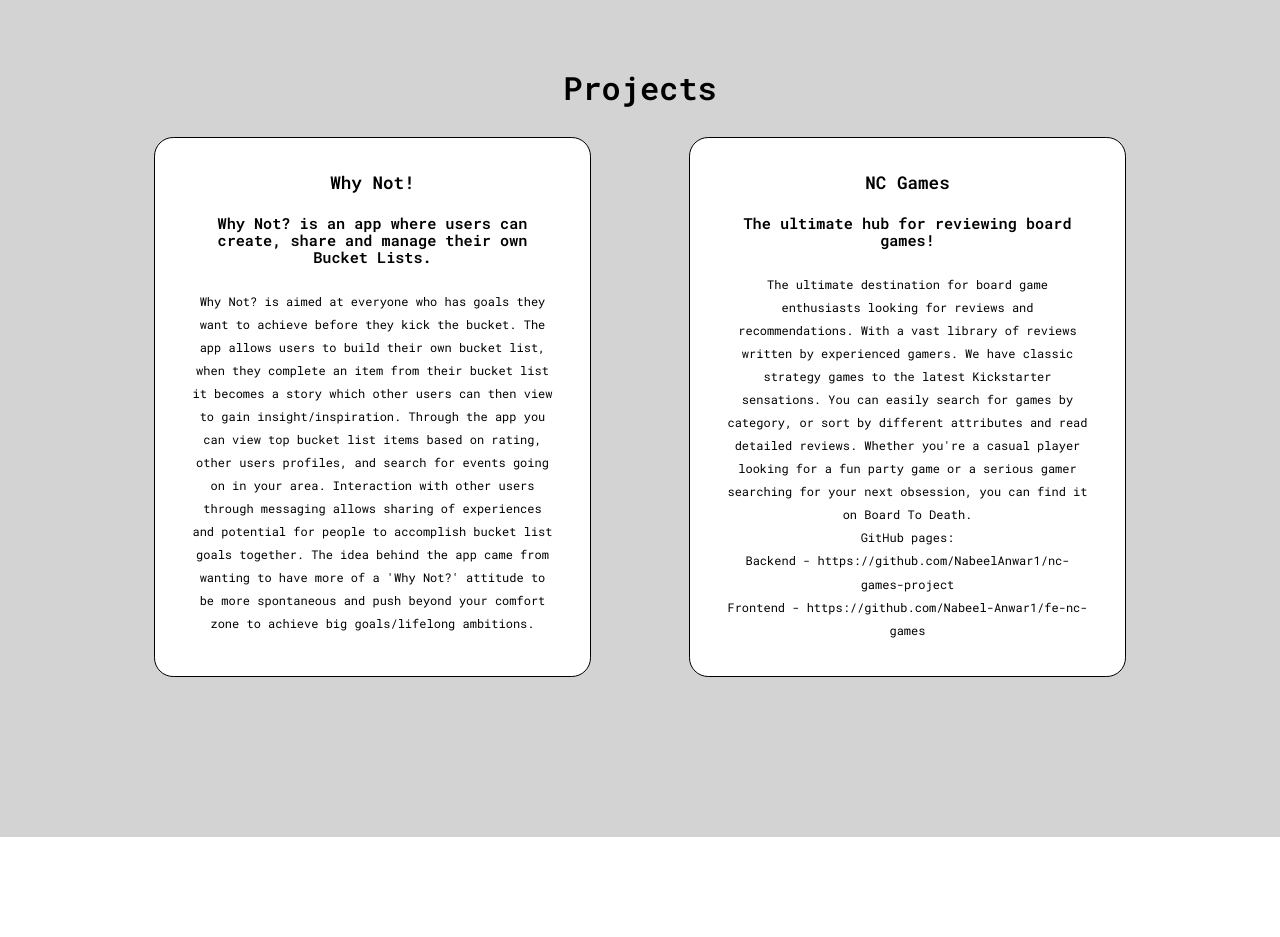
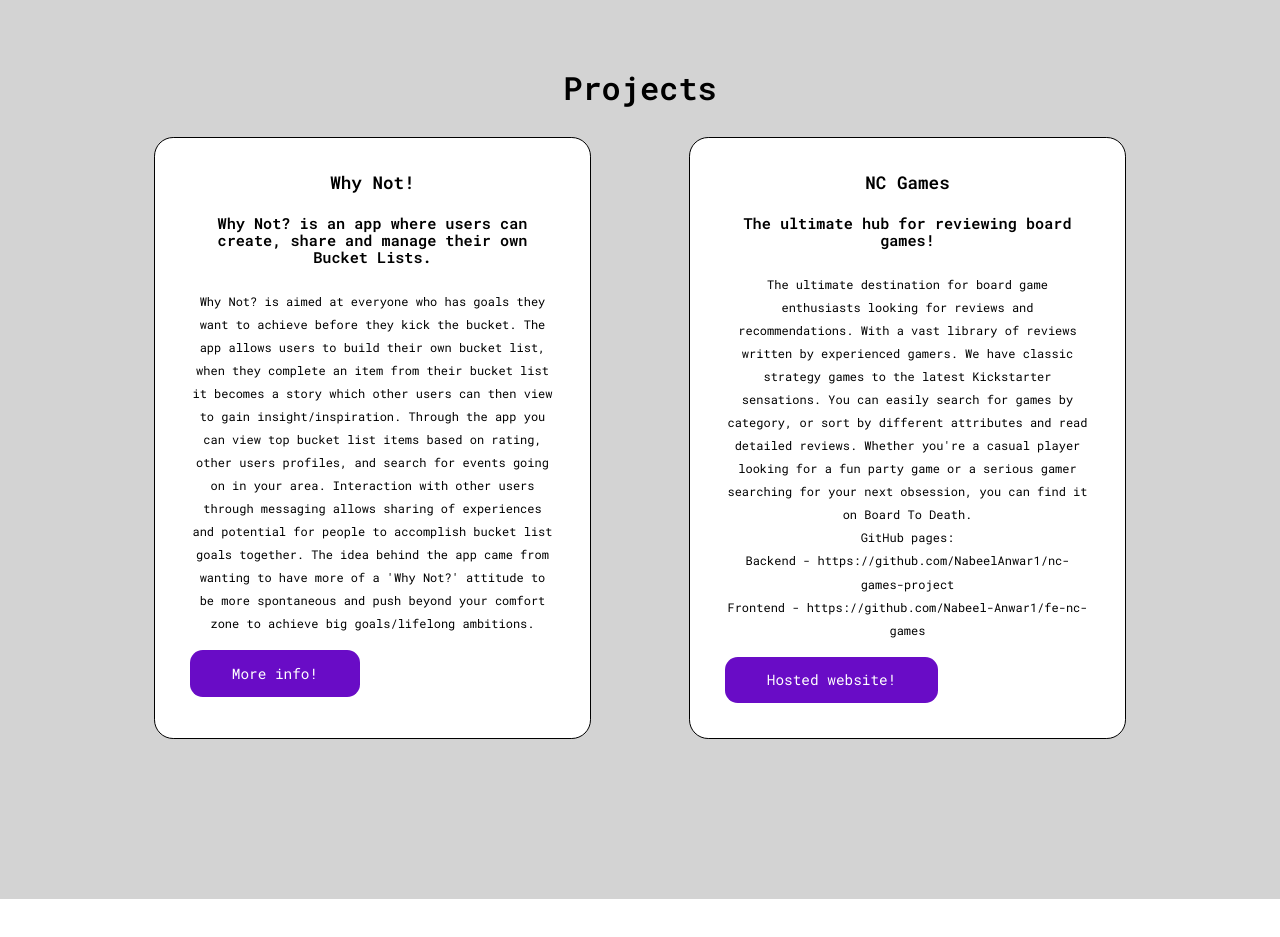
Before and after one commit to Nabeel-Anwar1/myportfolio, a React (Create React App) app: page / in a window 1280 px wide. Shown: the part 2560-3497 px from the top of the page. Built offline with nearby package versions, Linux system fonts and the light colour scheme.

Commit message:
changes to projects, added buttons

```diff
--- a/src/components/projects/Projects.jsx
+++ b/src/components/projects/Projects.jsx
@@ -6,18 +6,16 @@ const Projects = () => {
       <div className="container projects__container">
         <h2>Projects</h2>
         <div className="projectcards">
-          <a href="https://northcoders.com/projects/nov-2022/why-not" target="_blank" rel="noopener noreferrer" className="whynotcard">
-            <article>
+            <article className="whynotcard">
               <h4>Why Not!</h4> <br/>
               <h5>Why Not? is an app where users can create, share and manage their own Bucket Lists.</h5><br/>
               <small>Why Not? is aimed at everyone who has goals they want to achieve before they kick the bucket.
 The app allows users to build their own bucket list, when they complete an item from their bucket list it becomes a story which other users can then view to gain insight/inspiration. Through the app you can view top bucket list items based on rating, other users profiles, and search for events going on in your area.
 Interaction with other users through messaging allows sharing of experiences and potential for people to accomplish bucket list goals together.
 The idea behind the app came from wanting to have more of a 'Why Not?' attitude to be more spontaneous and push beyond your comfort zone to achieve big goals/lifelong ambitions.</small>
+          <a href="https://northcoders.com/projects/nov-2022/why-not" target="_blank" rel="noopener noreferrer" className="btton">More info!</a>
             </article>
-          </a>
-          <a href=" https://nabeel-games.netlify.app/" target="_blank" rel="noopener noreferrer" className="ncgamescard">
-            <article>
+            <article className="ncgamescard">
               <h4>NC Games</h4> <br/>
               <h5>The ultimate hub for reviewing board games!</h5> <br />
               <small>The ultimate destination for board game enthusiasts looking for reviews and recommendations. With a vast library of reviews written by experienced gamers. We have classic strategy games to the latest Kickstarter sensations. You can easily search for games by category, or sort by different attributes and read detailed reviews. Whether you're a casual player looking for a fun party game or a serious gamer searching for your next obsession, you can find it on Board To Death.
@@ -25,8 +23,8 @@ The idea behind the app came from wanting to have more of a 'Why Not?' attitude
                 <br/> Backend - https://github.com/NabeelAnwar1/nc-games-project
                 <br/> Frontend - https://github.com/Nabeel-Anwar1/fe-nc-games
               </small>
+          <a href=" https://nabeel-games.netlify.app/" target="_blank" rel="noopener noreferrer" className="btton">Hosted website!</a>
             </article>
-          </a>
         </div>
       </div>
     </section>
--- a/src/components/projects/projects.css
+++ b/src/components/projects/projects.css
@@ -11,6 +11,7 @@
     border: 0.1rem solid black;
     border-radius: var(--border-radius-1);
     padding: 2.2rem;
+    transition: var(--transition);
 }
 
 .ncgamescard {
@@ -18,6 +19,7 @@
     border: 0.1rem solid black;
     background: white;
     border-radius: var(--border-radius-1);
+    transition: var(--transition);
     padding: 2.2rem;
 }
 
@@ -44,3 +46,24 @@ background: var(--primary);
 color: white;
 margin-left: 1rem;
 }
+
+.btton {
+    width: fit-content;
+    display: flex;
+    align-items: center;
+    gap: 1rem;
+    background: var(--col-light);
+    color: black;
+    padding: 0.6rem 2.5rem;
+    border: 2px solid transparent;
+    border-radius: var(--border-radius-2);
+    cursor: pointer;
+    background: var(--primary);
+    color: white;
+    margin-top: 1rem;
+}
+
+.btton:hover {
+    border-color: var(--col-light);
+    transform: translateY(-0.5rem);
+}
```
Also changed, not shown: 1 other file (tests, documents, lock files or other folders).
